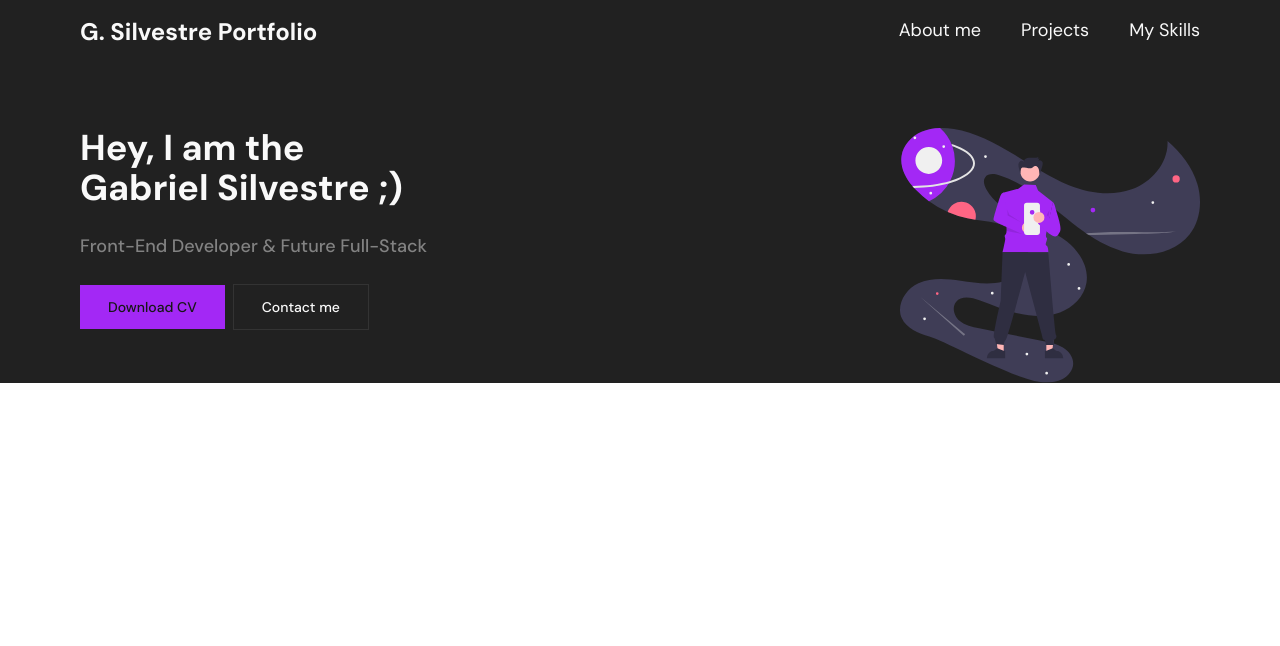
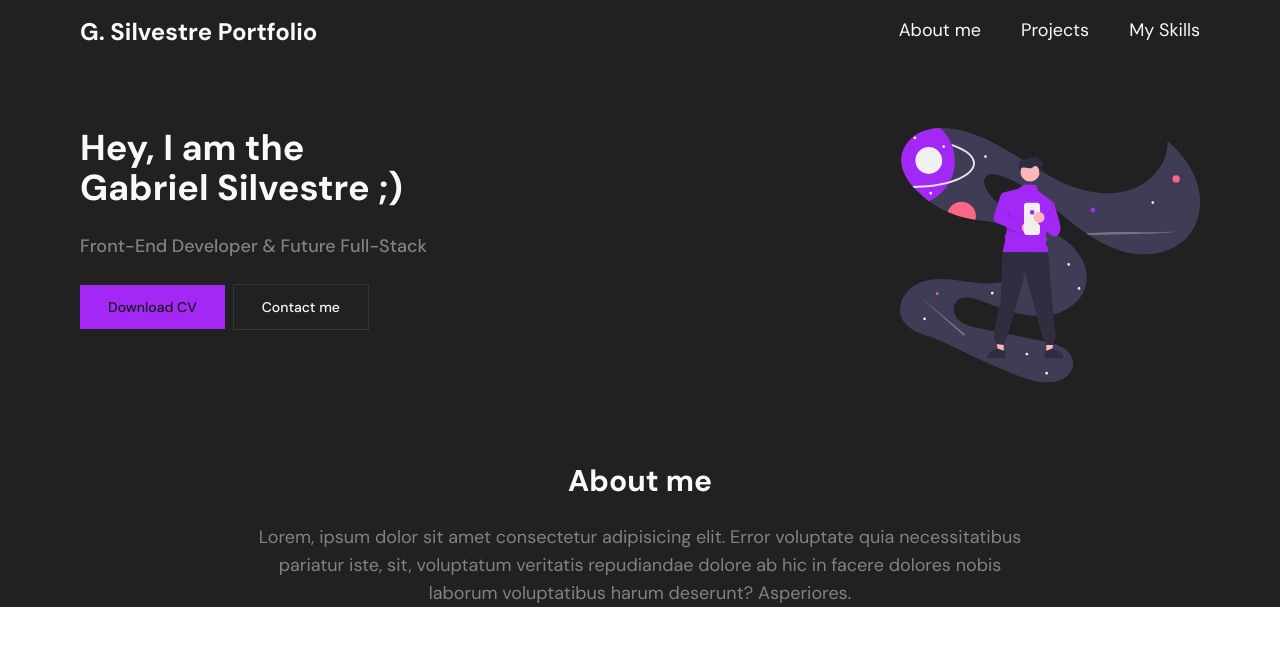
Before and after one commit to gabrielh-silvestre/portfolio, a Next.js app: page / in a window 1280 px wide. Shown: the top 646 px of the page. Built offline with nearby package versions, Linux system fonts and the light colour scheme.

Commit message:
feat(About): render PersonalResume

```diff
--- a/src/components/About/index.tsx
+++ b/src/components/About/index.tsx
@@ -1,4 +1,5 @@
 import { Greetings } from '../Greetings';
+import { PersonalResume } from '../PersonalResume';
 import { Container, ContentContainer } from './styles';
 
 export function About() {
@@ -6,6 +7,7 @@ export function About() {
     <Container>
       <ContentContainer>
         <Greetings />
+        <PersonalResume />
       </ContentContainer>
     </Container>
   );
```
